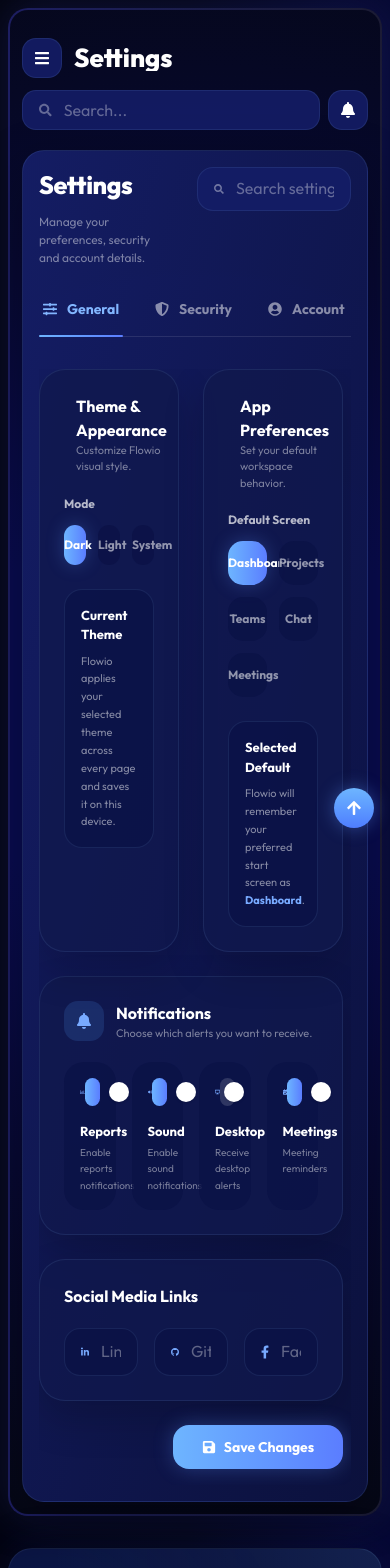
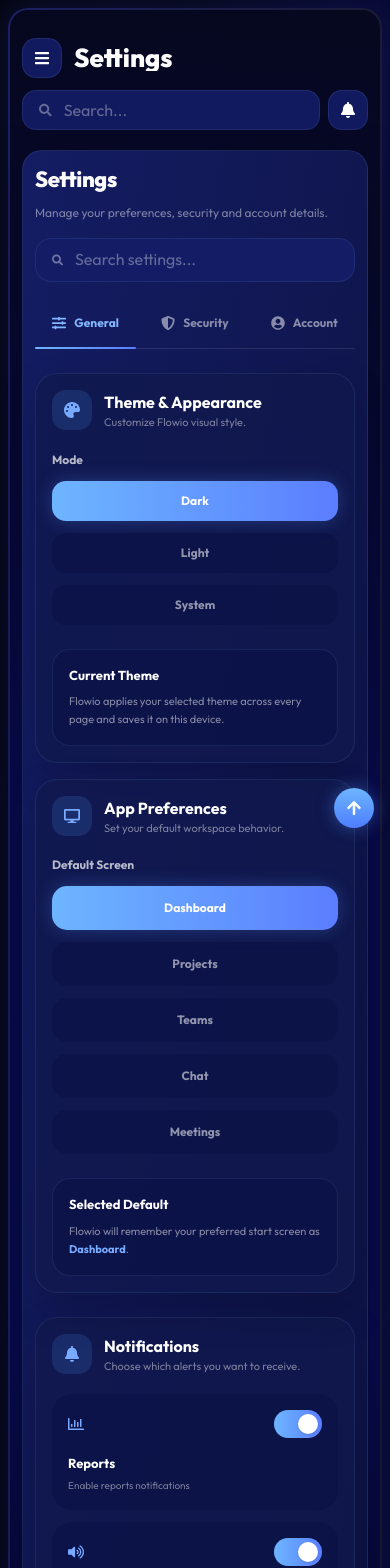
Before and after one commit to FatmaMoataz/FloWio, a React (Vite) app: page /settings in a window 390 px wide. Shown: the top 1568 px of the page. Built offline with nearby package versions, Linux system fonts and the light colour scheme.

Commit message:
edited responsiveness

```diff
--- a/src/components/Sidebar/Sidebar.jsx
+++ b/src/components/Sidebar/Sidebar.jsx
@@ -52,7 +52,7 @@ export default function Sidebar({ onNavigate, variant = "desktop" }) {
       className={`flowio-sidebar flex shrink-0 border border-white/5 bg-[#0f1437]/90 ${
         isMobile
           ? "h-full w-full flex-col gap-4 overflow-y-auto rounded-[24px] px-4 py-5"
-          : "hidden h-full w-[92px] flex-col items-center justify-between gap-2 overflow-visible rounded-[28px] px-0 py-5 lg:flex"
+          : "hidden h-full w-[78px] flex-col items-center justify-between gap-2 overflow-visible rounded-[24px] px-0 py-4 md:flex lg:w-[92px] lg:rounded-[28px] lg:py-5"
       }`}
     >
       {/* LOGO */}
@@ -104,8 +104,10 @@ export default function Sidebar({ onNavigate, variant = "desktop" }) {
               text-[17px]
               transition-all
               duration-300
+              md:h-11
+              md:rounded-[16px]
+              md:text-[18px]
               lg:h-12
-              lg:rounded-[16px]
               lg:text-[20px]
               ${
                 isActive
@@ -138,9 +140,12 @@ export default function Sidebar({ onNavigate, variant = "desktop" }) {
           text-[17px]
           transition-all
           duration-300
+          md:h-11
+          md:w-11
+          md:rounded-[16px]
+          md:text-[18px]
+          lg:h-12
           lg:w-12
-          lg:h-12
-          lg:rounded-[16px]
           lg:text-[20px]
           ${
             isActive
--- a/src/components/Topbar/Topbar.jsx
+++ b/src/components/Topbar/Topbar.jsx
@@ -20,7 +20,7 @@ export default function Topbar({
           <button
             type="button"
             onClick={onMenuClick}
-            className="flowio-topbar-control flex h-10 w-10 shrink-0 items-center justify-center rounded-[14px] border border-blue-300/10 bg-[#141d66]/90 text-white transition hover:brightness-125 lg:hidden"
+            className="flowio-topbar-control flex h-10 w-10 shrink-0 items-center justify-center rounded-[14px] border border-blue-300/10 bg-[#141d66]/90 text-white transition hover:brightness-125 md:hidden"
             aria-label="Open navigation menu"
           >
             <FaBars />
--- a/src/pages/Settings/Settings.jsx
+++ b/src/pages/Settings/Settings.jsx
@@ -4,7 +4,7 @@ import SettingsTabs from "./components/SettingsTabs";
 export default function Settings() {
   return (
     <MainLayout title="Settings">
-      <div className="rounded-[22px] border border-blue-300/10 bg-gradient-to-br from-[#151e66]/95 to-[#0c123f]/95 p-4 text-white shadow-[0_22px_55px_rgba(0,0,0,.30)] sm:rounded-[28px] sm:p-7 lg:h-full">
+      <div className="rounded-[20px] border border-blue-300/10 bg-gradient-to-br from-[#151e66]/95 to-[#0c123f]/95 p-3 text-white shadow-[0_22px_55px_rgba(0,0,0,.30)] sm:rounded-[28px] sm:p-7 md:h-full">
         <SettingsTabs />
       </div>
     </MainLayout>
--- a/src/pages/Settings/components/GeneralSettings.jsx
+++ b/src/pages/Settings/components/GeneralSettings.jsx
@@ -105,9 +105,9 @@ const updateToggle = (key) => {
 
   return (
     <div className="animate-[fadeUp_.35s_ease] space-y-6 pb-4">
-      <div className="grid grid-cols-2 gap-6">
+      <div className="grid grid-cols-1 gap-4 lg:grid-cols-2 lg:gap-6">
         {/* THEME */}
-        <div className="rounded-[26px] border border-blue-300/10 bg-[#10184c]/75 p-6 shadow-[0_18px_40px_rgba(0,0,0,.18)] transition-all duration-300 hover:-translate-y-1 hover:bg-[#141f69]">
+        <div className="rounded-[22px] border border-blue-300/10 bg-[#10184c]/75 p-4 shadow-[0_18px_40px_rgba(0,0,0,.18)] transition-all duration-300 hover:-translate-y-1 hover:bg-[#141f69] sm:rounded-[26px] sm:p-6">
           <div className="mb-5 flex items-center gap-3">
             <span className="flex h-10 w-10 items-center justify-center rounded-[14px] bg-blue-400/15 text-[#78aaff]">
               <FaPalette />
@@ -128,7 +128,7 @@ const updateToggle = (key) => {
             Mode
           </p>
 
-          <div className="grid grid-cols-3 gap-3">
+          <div className="grid grid-cols-1 gap-3 sm:grid-cols-3">
             {["Dark", "Light", "System"].map((item) => (
               <button
                 key={item}
@@ -161,7 +161,7 @@ const updateToggle = (key) => {
         </div>
 
         {/* APP PREFERENCES */}
-        <div className="rounded-[26px] border border-blue-300/10 bg-[#10184c]/75 p-6 shadow-[0_18px_40px_rgba(0,0,0,.18)] transition-all duration-300 hover:-translate-y-1 hover:bg-[#141f69]">
+        <div className="rounded-[22px] border border-blue-300/10 bg-[#10184c]/75 p-4 shadow-[0_18px_40px_rgba(0,0,0,.18)] transition-all duration-300 hover:-translate-y-1 hover:bg-[#141f69] sm:rounded-[26px] sm:p-6">
           <div className="mb-5 flex items-center gap-3">
             <span className="flex h-10 w-10 items-center justify-center rounded-[14px] bg-blue-400/15 text-[#78aaff]">
               <FaDesktop />
@@ -180,7 +180,7 @@ const updateToggle = (key) => {
             Default Screen
           </p>
 
-          <div className="grid grid-cols-2 gap-3">
+          <div className="grid grid-cols-1 gap-3 sm:grid-cols-2">
             {["Dashboard", "Projects", "Teams", "Chat", "Meetings"].map(
               (item) => (
                 <button
@@ -219,7 +219,7 @@ const updateToggle = (key) => {
       </div>
 
       {/* NOTIFICATIONS */}
-      <div className="rounded-[26px] border border-blue-300/10 bg-[#10184c]/75 p-6 shadow-[0_18px_40px_rgba(0,0,0,.18)] transition-all duration-300 hover:bg-[#141f69]">
+      <div className="rounded-[22px] border border-blue-300/10 bg-[#10184c]/75 p-4 shadow-[0_18px_40px_rgba(0,0,0,.18)] transition-all duration-300 hover:bg-[#141f69] sm:rounded-[26px] sm:p-6">
         <div className="mb-5 flex items-center gap-3">
           <span className="flex h-10 w-10 items-center justify-center rounded-[14px] bg-blue-400/15 text-[#78aaff]">
             <FaBell />
@@ -234,7 +234,7 @@ const updateToggle = (key) => {
           </div>
         </div>
 
-        <div className="grid grid-cols-4 gap-4">
+        <div className="grid grid-cols-1 gap-3 sm:grid-cols-2 xl:grid-cols-4 xl:gap-4">
           {[
             [
               "reports",
@@ -270,10 +270,10 @@ const updateToggle = (key) => {
       </div>
 
       {/* SOCIAL LINKS */}
-      <div className="rounded-[26px] border border-blue-300/10 bg-[#10184c]/75 p-6 shadow-[0_18px_40px_rgba(0,0,0,.18)] transition-all duration-300 hover:bg-[#141f69]">
+      <div className="rounded-[22px] border border-blue-300/10 bg-[#10184c]/75 p-4 shadow-[0_18px_40px_rgba(0,0,0,.18)] transition-all duration-300 hover:bg-[#141f69] sm:rounded-[26px] sm:p-6">
         <h3 className="mb-5 text-[16px] font-bold">Social Media Links</h3>
 
-        <div className="grid grid-cols-3 gap-4">
+        <div className="grid grid-cols-1 gap-3 md:grid-cols-3 md:gap-4">
           {[
             ["linkedin", <FaLinkedinIn />, "LinkedIn URL"],
             ["github", <FaGithub />, "GitHub URL"],
@@ -302,11 +302,11 @@ const updateToggle = (key) => {
       </div>
 
       {/* SAVE */}
-      <div className="flex justify-end">
+      <div className="flex justify-stretch sm:justify-end">
         <button
           type="button"
           onClick={saveChanges}
-          className={`flex h-11 min-w-[170px] items-center justify-center gap-2 rounded-[16px] text-sm font-bold transition-all duration-300 ${
+          className={`flex h-11 w-full items-center justify-center gap-2 rounded-[16px] text-sm font-bold transition-all duration-300 sm:w-auto sm:min-w-[170px] ${
             saved
               ? "bg-emerald-400/20 text-[#5fffd0]"
               : "bg-gradient-to-r from-[#6eb5ff] to-[#5b7dff] text-white shadow-[0_0_20px_rgba(95,150,255,.30)] hover:-translate-y-1 hover:brightness-110"
--- a/src/pages/Settings/components/SettingsTabs.jsx
+++ b/src/pages/Settings/components/SettingsTabs.jsx
@@ -16,9 +16,9 @@ export default function SettingsTabs() {
 
   return (
     <div className="flex h-full min-h-0 flex-col text-white">
-      <div className="mb-8 flex items-start justify-between gap-8">
+      <div className="mb-6 flex flex-col gap-4 sm:mb-8 md:flex-row md:items-start md:justify-between md:gap-8">
         <div>
-          <h2 className="text-[25px] font-extrabold tracking-[-0.4px]">
+          <h2 className="text-[22px] font-extrabold tracking-[-0.4px] sm:text-[25px]">
             Settings
           </h2>
           <p className="mt-2 text-[12px] text-white/45">
@@ -26,7 +26,7 @@ export default function SettingsTabs() {
           </p>
         </div>
 
-        <div className="flex h-11 w-full max-w-[300px] items-center gap-3 rounded-[16px] border border-blue-300/10 bg-[#141d66]/90 px-4">
+        <div className="flex h-11 w-full items-center gap-3 rounded-[16px] border border-blue-300/10 bg-[#141d66]/90 px-4 md:max-w-[300px]">
           <FaSearch className="text-xs text-white/40" />
           <input
             placeholder="Search settings..."
@@ -35,12 +35,12 @@ export default function SettingsTabs() {
         </div>
       </div>
 
-      <div className="mb-8 flex gap-7 border-b border-white/10">
+      <div className="mb-6 grid grid-cols-3 gap-2 border-b border-white/10 sm:mb-8 sm:flex sm:gap-7">
         {tabs.map((tab) => (
           <button
             key={tab.id}
             onClick={() => setActiveTab(tab.id)}
-            className={`relative flex items-center gap-2.5 px-1 pb-4 text-[14px] font-bold transition ${
+            className={`relative flex items-center justify-center gap-2 rounded-t-xl px-2 pb-4 pt-2 text-[12px] font-bold transition sm:justify-start sm:px-1 sm:pt-0 sm:text-[14px] ${
               activeTab === tab.id
                 ? "text-[#82b6ff]"
                 : "text-white/50 hover:text-white"
@@ -56,7 +56,7 @@ export default function SettingsTabs() {
         ))}
       </div>
 
-      <div className="min-h-0 flex-1 overflow-y-auto pr-2">
+      <div className="min-h-0 flex-1 overflow-visible pr-0 md:overflow-y-auto md:pr-2">
         {activeTab === "general" && <GeneralSettings />}
         {activeTab === "security" && <SecuritySettings />}
         {activeTab === "account" && <AccountSettings />}
```
Also changed, not shown: src/layout/MainLayout.jsx (+5 -5 lines), src/pages/Settings/components/AccountSettings.jsx (+11 -11 lines), src/pages/Settings/components/SecuritySettings.jsx (+10 -10 lines).
